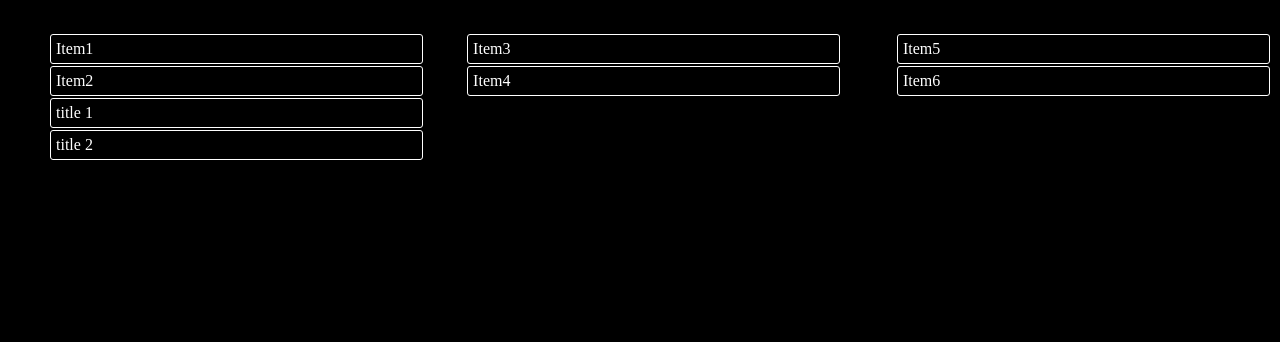
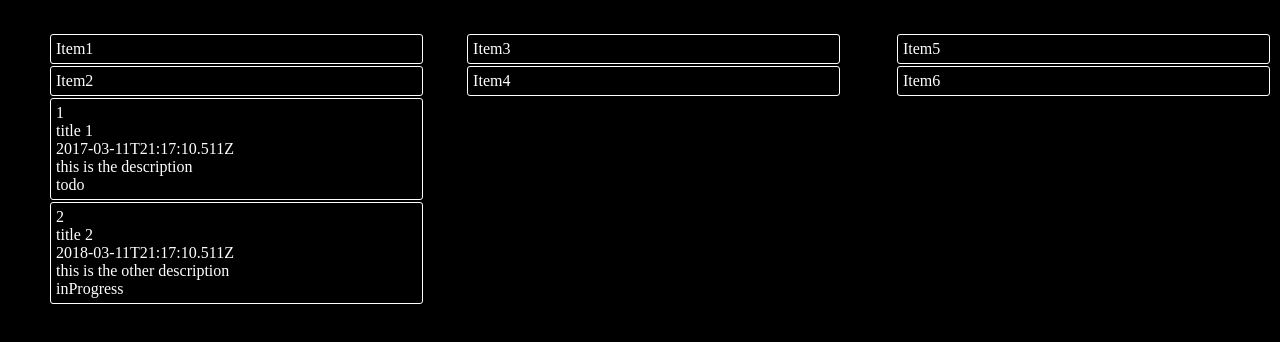
Before and after one commit to ryanroundhouse/home.management.system, a website: page index.html in a window 1280 px wide. Shown: the part 48-390 px from the top of the page. Drawn offline with nearby package versions, Linux system fonts and the light colour scheme.

Commit message:
refactored some javascript to be more object oriented.  Also adds a div to each taskcard for each property

```diff
--- a/index.html
+++ b/index.html
@@ -2,24 +2,25 @@
     <title>HMS - Home Management System</title>
     <script src="https://code.jquery.com/jquery-1.12.4.js"></script>
     <script src="https://code.jquery.com/ui/1.12.1/jquery-ui.js"></script>
-    <script type="text/javascript" language="javascript" src="static_tasks.js"></script>
+    <script type="text/javascript" src="static_tasks.js"></script>
 	<link rel="stylesheet" href="main.css" >
     <script>
         $(function () {
             $("#todoList, #inProgressList, #doneList").sortable({ connectWith: ".connectedLists" }).disableSelection();
         });
     </script>
+    <script type="text/javascript" src="taskList.js"></script>
     <script>
         $(document).ready(function (e) {
             var list = document.getElementById('todoList');
-            var parsedTaskList = JSON.parse(taskList);
-            jQuery.each(parsedTaskList.taskList, function (taskIndex, task) {
-                jQuery.each(task, function (propertyIndex, taskProperty) {
-                    console.log(taskProperty.title);
+
+            var taskListManager = new TaskListManager();
+            var taskList = taskListManager.loadTaskListFromString(jsonTaskListString);
+            jQuery.each(taskList, function (taskIndex, task) {
+                jQuery.each(task, function (propertyIndex, taskProperties) {
                     var entry = document.createElement('li');
                     entry.className = "taskcard";
-
-                    entry.appendChild(document.createTextNode(taskProperty.title));
+                    taskListManager.addTaskPropertiesToElement(entry, taskProperties);
                     list.appendChild(entry);
                 });
             });
--- a/static_tasks.js
+++ b/static_tasks.js
@@ -1 +1 @@
-var taskList = '{"taskList" : [{"task":{"id":1, "title":"title 1", "dueDate":"2017-03-11T21:17:10.511Z", "description":"this is the description"}},{"task":{"id":2, "title":"title 2", "dueDate":"2018-03-11T21:17:10.511Z", "description":"this is the other description"}}]}';
+var jsonTaskListString = '{"taskList" : [{"task":{"id":1, "title":"title 1", "dueDate":"2017-03-11T21:17:10.511Z", "description":"this is the description", "status":"todo"}},{"task":{"id":2, "title":"title 2", "dueDate":"2018-03-11T21:17:10.511Z", "description":"this is the other description", "status":"inProgress"}}]}';
--- /dev/null
+++ b/taskList.js
@@ -0,0 +1,15 @@
+function TaskListManager() {
+}
+
+TaskListManager.prototype.loadTaskListFromString = function (jsonString) {
+    var parsedTaskList = JSON.parse(jsonString);
+    return parsedTaskList.taskList;
+}
+
+TaskListManager.prototype.addTaskPropertiesToElement = function (element, taskProperties) {
+    jQuery.each(taskProperties, function (tIndex, prop) {
+        var innerDiv = document.createElement('div');
+        innerDiv.appendChild(document.createTextNode(prop));
+        element.appendChild(innerDiv);
+    });
+}
```
